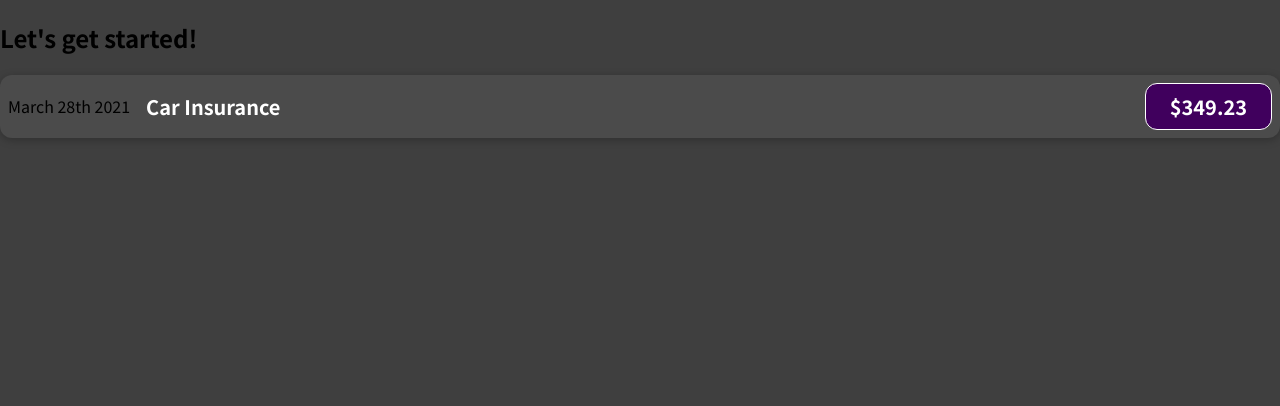
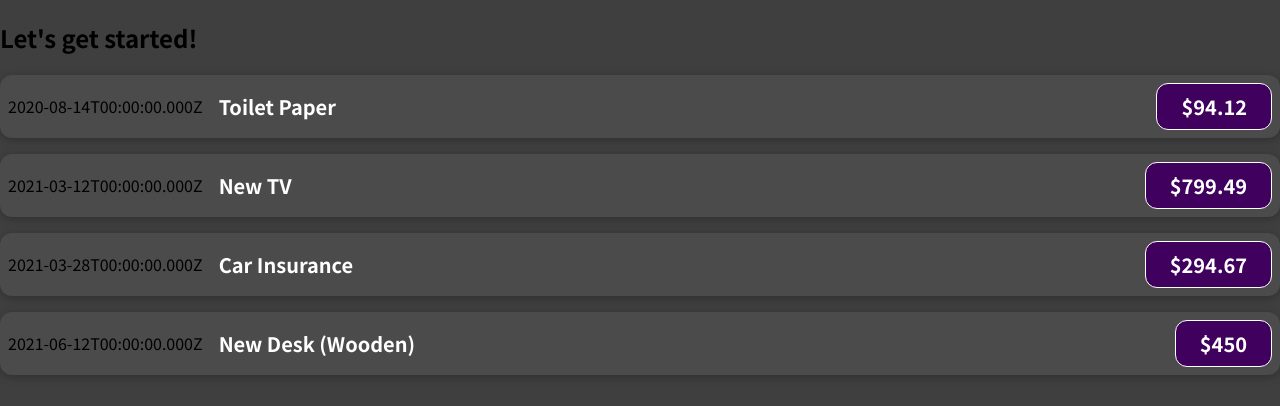
Before and after one commit to JagadeeshAleti/ExpenseTracker, a JavaScript app: page / in a window 1280 px wide. Shown: the top 406 px of the page. Built offline with nearby package versions, Linux system fonts and the light colour scheme.

Commit message:
Dunamically rendering the content of ExpenseItem through Props

```diff
--- a/src/App.js
+++ b/src/App.js
@@ -1,10 +1,50 @@
 import ExpenseItem from "./component/ExpenseItem";
 
 function App() {
+  const expense = [
+    {
+      id: "e1",
+      title: "Toilet Paper",
+      amount: 94.12,
+      date: new Date(2020, 7, 14),
+    },
+    { id: "e2", title: "New TV", amount: 799.49, date: new Date(2021, 2, 12) },
+    {
+      id: "e3",
+      title: "Car Insurance",
+      amount: 294.67,
+      date: new Date(2021, 2, 28),
+    },
+    {
+      id: "e4",
+      title: "New Desk (Wooden)",
+      amount: 450,
+      date: new Date(2021, 5, 12),
+    },
+  ];
   return (
     <div>
       <h2>Let's get started!</h2>
-      <ExpenseItem></ExpenseItem>
+      <ExpenseItem
+        title={expense[0].title}
+        amount={expense[0].amount}
+        date={expense[0].date}
+      ></ExpenseItem>
+      <ExpenseItem
+        title={expense[1].title}
+        amount={expense[1].amount}
+        date={expense[1].date}
+      ></ExpenseItem>
+      <ExpenseItem
+        title={expense[2].title}
+        amount={expense[2].amount}
+        date={expense[2].date}
+      ></ExpenseItem>
+      <ExpenseItem
+        title={expense[3].title}
+        amount={expense[3].amount}
+        date={expense[3].date}
+      ></ExpenseItem>
     </div>
   );
 }
--- a/src/component/ExpenseItem.js
+++ b/src/component/ExpenseItem.js
@@ -1,12 +1,13 @@
 import './ExpenseItem.css'
 
-function ExpenseItem() {
+function ExpenseItem(props) {
+
   return (
     <div className="expense-item">
-      <div>March 28th 2021</div>
+      <div> {props.date.toISOString()}</div>
       <div className="expense-item__description">
-        <h2>Car Insurance</h2>
-        <div className="expense-item__price">$349.23</div>
+        <h2>{props.title}</h2>
+        <div className="expense-item__price">${props.amount}</div>
       </div>
     </div>
   );
```
Also changed, not shown: 1 other file (tests, documents, lock files or other folders).
